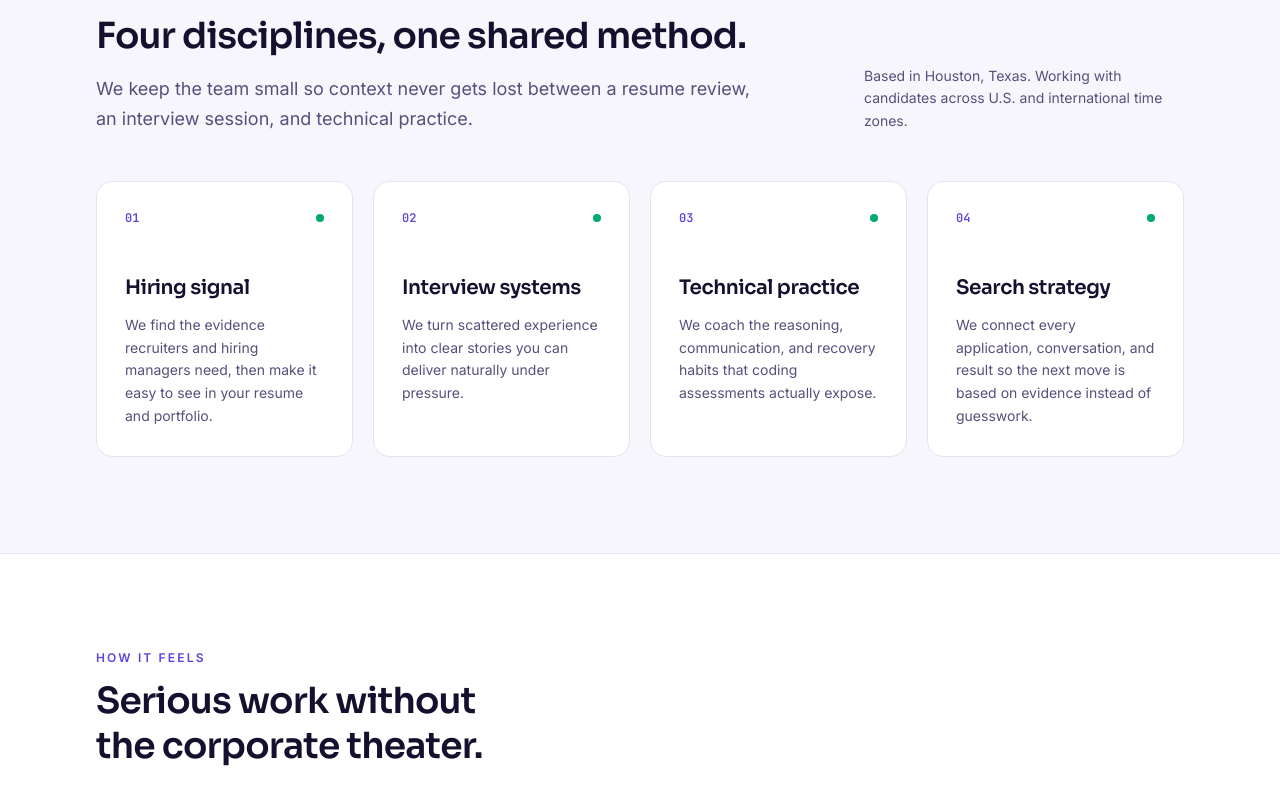
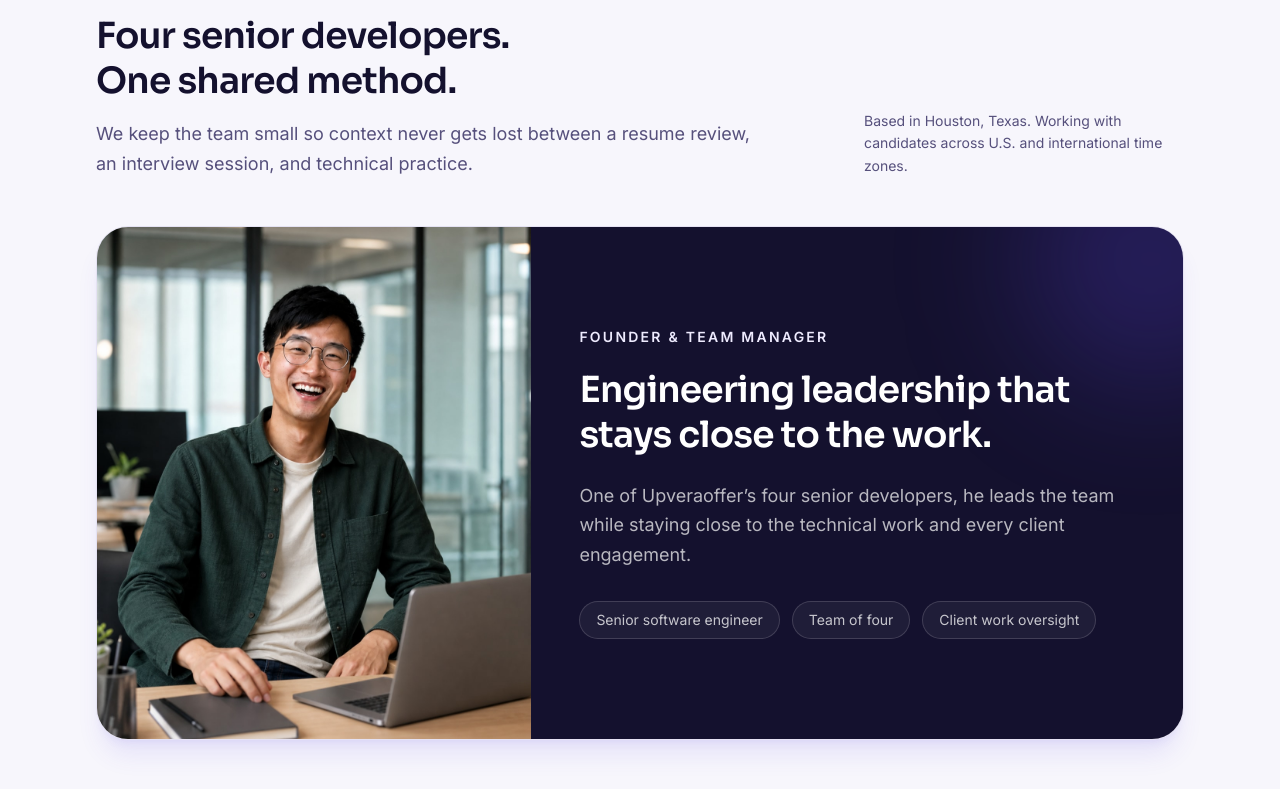
Before and after one commit to Jack-Moes/Upveraoffer, a Next.js app: page /about in a window 1280 px wide. Shown: the part 1640-2429 px from the top of the page. Built offline with nearby package versions, Linux system fonts and the light colour scheme.

Commit message:
Add founder and team manager profile

```diff
--- a/public/images/CREDITS.md
+++ b/public/images/CREDITS.md
@@ -22,6 +22,7 @@
 | `site/hero.jpg` | Home hero | Jan Baborák | [Unsplash](https://unsplash.com/@janbaborak) | Unsplash License |
 | `site/process.jpg` | Home, `/process` | JESHOOTS.COM | [Unsplash](https://unsplash.com/@jeshoots) | Unsplash License |
 | `site/consult.jpg` | `/book` | Kelly Sikkema | [Unsplash](https://unsplash.com/@kellysikkema) | Unsplash License |
+| `site/founder-team-manager.jpg` | About founder profile | Upveraoffer identity reference, AI-assisted environmental portrait | Provided by the company | Company-provided source |
 | `services/resume-review.jpg` | Résumé service | Sora Shimazaki | [Pexels](https://www.pexels.com/photo/woman-filling-job-application-form-in-office-with-boss-5668858/) | Pexels License |
 | `services/interview.jpg` | Interview service | Vitaly Gariev | [Unsplash](https://unsplash.com/@silverkblack) | Unsplash License |
 | `services/coding.jpg` | Coding test service | Nubelson Fernandes | [Unsplash](https://unsplash.com/@nublson) | Unsplash License |
--- a/src/app/about/page.tsx
+++ b/src/app/about/page.tsx
@@ -188,7 +188,7 @@
           <div className="flex flex-wrap items-end justify-between gap-6">
             <SectionHeading
               eyebrow="The team"
-              title="Four disciplines, one shared method."
+              title="Four senior developers. One shared method."
               intro="We keep the team small so context never gets lost between a resume review, an interview session, and technical practice."
             />
             <p className="max-w-xs text-sm leading-relaxed text-muted">
@@ -196,7 +196,52 @@
               international time zones.
             </p>
           </div>
-          <div className="mt-12 grid gap-5 md:grid-cols-2 lg:grid-cols-4">
+
+          <div className="mt-12 grid overflow-hidden rounded-[2rem] border border-border bg-background shadow-xl shadow-primary/10 lg:grid-cols-[0.8fr_1.2fr]">
+            <div className="photo-frame relative min-h-[28rem] overflow-hidden bg-surface-2 lg:min-h-[32rem]">
+              <Image
+                src={images.founderPortrait.src}
+                alt={images.founderPortrait.alt}
+                fill
+                sizes="(min-width: 1024px) 28rem, 100vw"
+                className="photo-media object-cover object-center"
+              />
+            </div>
+            <div className="relative flex flex-col justify-center overflow-hidden bg-ink p-8 text-ink-foreground sm:p-12">
+              <div
+                aria-hidden="true"
+                className="absolute -right-24 -top-24 h-64 w-64 rounded-full bg-primary/25 blur-3xl"
+              />
+              <div className="relative">
+                <p className="text-sm font-semibold uppercase tracking-[0.16em] text-primary-soft">
+                  {site.founder.role}
+                </p>
+                <h3 className="mt-5 max-w-xl font-display text-3xl font-semibold leading-tight sm:text-4xl">
+                  Engineering leadership that stays close to the work.
+                </h3>
+                <p className="mt-6 max-w-xl text-lg leading-relaxed text-ink-foreground/70">
+                  {site.founder.bio}
+                </p>
+                <div className="mt-8 flex flex-wrap gap-3">
+                  {["Senior software engineer", "Team of four", "Client work oversight"].map(
+                    (label) => (
+                      <span
+                        key={label}
+                        className="rounded-full border border-white/15 bg-white/5 px-4 py-2 text-sm text-ink-foreground/75"
+                      >
+                        {label}
+                      </span>
+                    ),
+                  )}
+                </div>
+              </div>
+            </div>
+          </div>
+
+          <p className="mt-12 text-xs font-semibold uppercase tracking-[0.16em] text-subtle">
+            What the team covers
+          </p>
+          <div className="mt-5 grid gap-5 md:grid-cols-2 lg:grid-cols-4">
             {disciplines.map((item) => (
               <Card key={item.number} className="group min-h-64 p-7">
                 <div className="flex items-center justify-between">
--- a/src/content/images.ts
+++ b/src/content/images.ts
@@ -18,6 +18,12 @@
 };
 
 export const images = {
+  founderPortrait: {
+    src: "/images/site/founder-team-manager.jpg",
+    alt: "Upveraoffer founder and team manager seated at a desk with an open laptop",
+    credit: "Upveraoffer",
+    creditUrl: "https://upveraoffer.com",
+  },
   teamMeeting: {
     src: "/images/workplace/four-men-meeting.jpg",
     alt: "Four software professionals in a relaxed meeting room with laptops open on the table",
@@ -117,6 +123,11 @@
 
 /** Small caption used under photographs. */
 export function creditLine(image: SiteImage) {
-  const library = image.creditUrl.includes("pexels.com") ? "Pexels" : "Unsplash";
-  return `Photo by ${image.credit} on ${library}`;
+  if (image.creditUrl.includes("pexels.com")) {
+    return `Photo by ${image.credit} on Pexels`;
+  }
+  if (image.creditUrl.includes("unsplash.com")) {
+    return `Photo by ${image.credit} on Unsplash`;
+  }
+  return `Photo courtesy of ${image.credit}`;
 }
--- a/src/content/site.ts
+++ b/src/content/site.ts
@@ -47,10 +47,10 @@
    * misrepresentation, and it is trivially exposed by a reverse image search.
    */
   founder: {
-    name: "",
-    role: "",
-    photo: "",
-    bio: "",
+    name: "Founder",
+    role: "Founder & Team Manager",
+    photo: "/images/site/founder-team-manager.jpg",
+    bio: "One of Upveraoffer’s four senior developers, he leads the team while staying close to the technical work and every client engagement.",
   },
 } as const;
 
```
Also changed, not shown: public/images/site/founder-team-manager.jpg (added).
